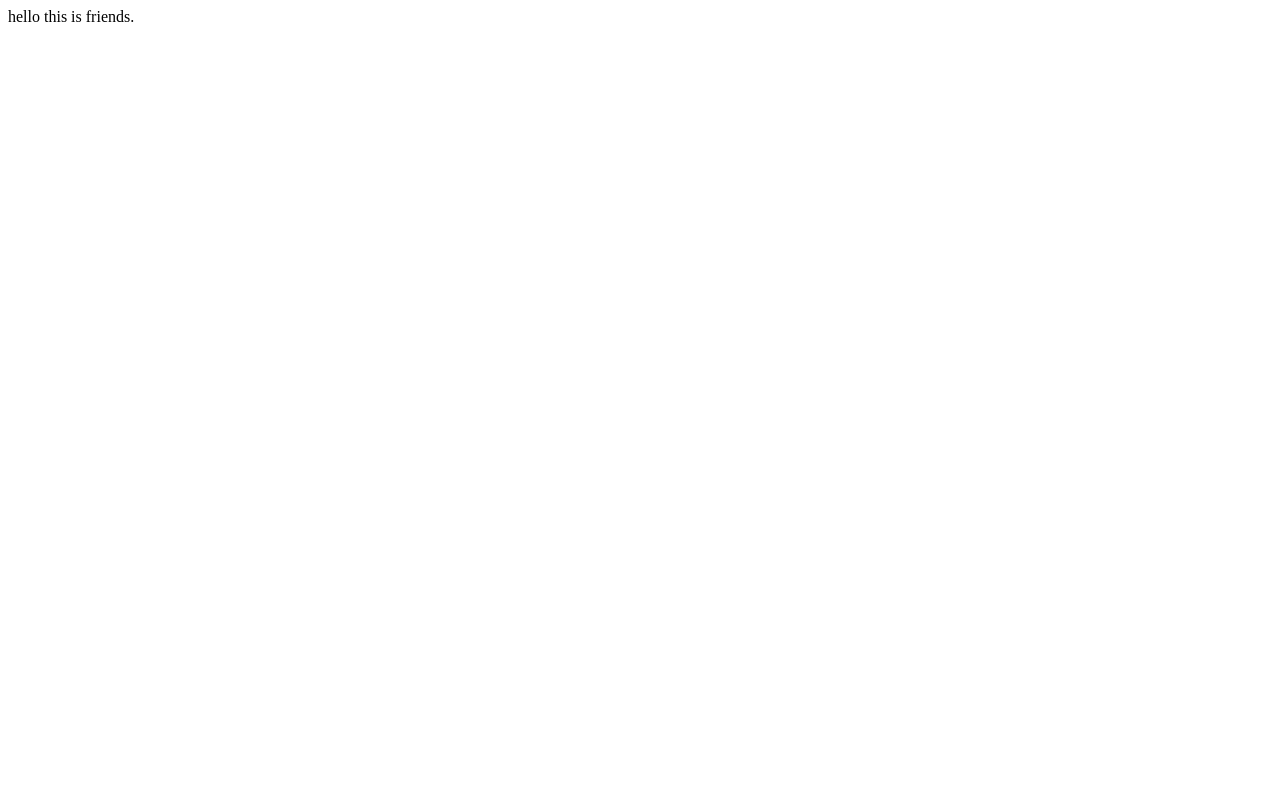
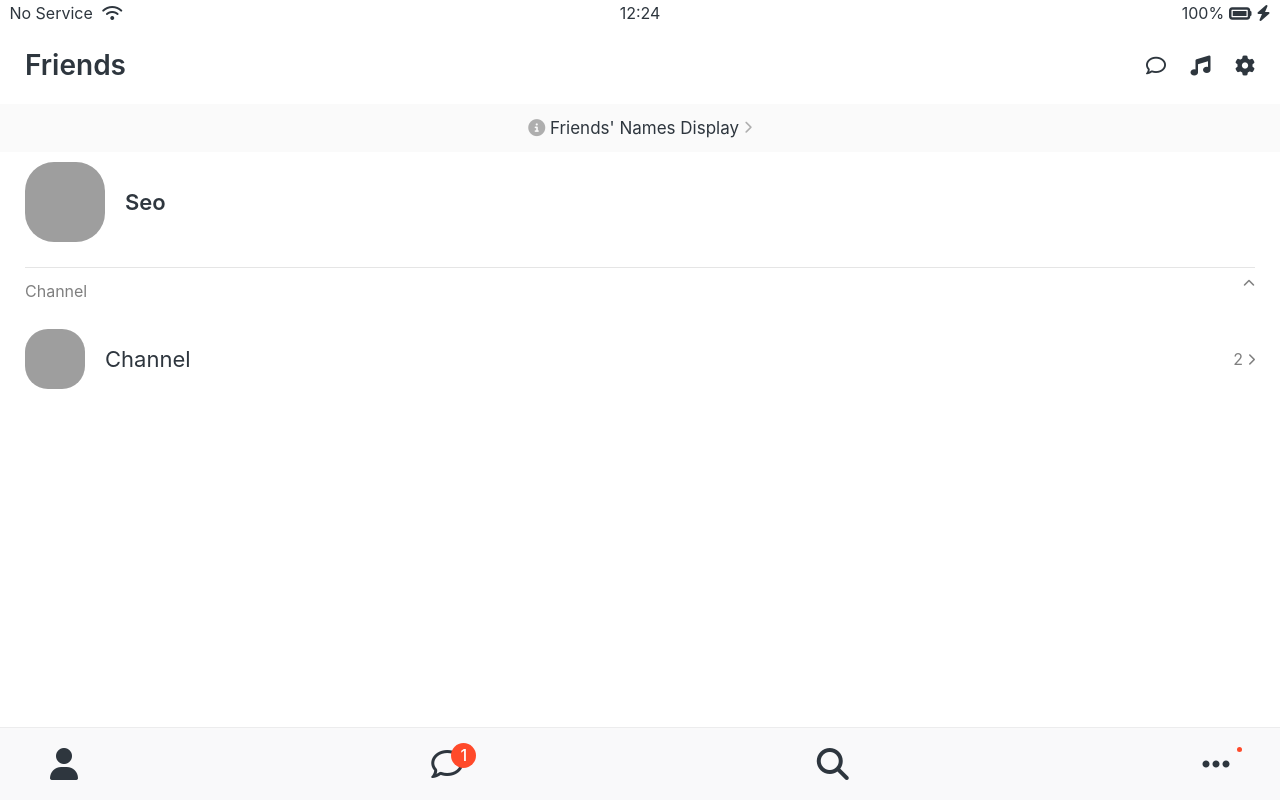
Before and after one commit to iam454/kokoa-clone-2021, a plain HTML site: page friends.html in a window 1280 px wide. Drawn offline with Linux system fonts and the light colour scheme; grey boxes are pictures that could not be loaded.

Commit message:
Finishing Friends Screen

```diff
--- /dev/null
+++ b/css/components/nav-bar.css
@@ -0,0 +1,44 @@
+.nav {
+  position: fixed;
+  bottom: 0;
+  width: 100%;
+  background-color: #f9f9fa;
+  padding: 20px 50px;
+  box-sizing: border-box;
+  border-top: 1px solid rgba(0, 0, 0, 0.05);
+}
+.nav__list {
+  display: flex;
+  justify-content: space-between;
+}
+.nav__link {
+  position: relative;
+  color: #2e363e;
+}
+
+.nav__notification {
+  background-color: rgb(255, 74, 42);
+  width: 25px;
+  height: 25px;
+  border-radius: 12.5px;
+  display: flex;
+  justify-content: center;
+  align-items: center;
+  color: white;
+  font-weight: 500;
+  position: absolute;
+  left: 20px;
+  bottom: 12.5px;
+}
+.nav__more {
+  background-color: rgb(255, 74, 42);
+  width: 5px;
+  height: 5px;
+  border-radius: 2.5px;
+  display: flex;
+  justify-content: center;
+  align-items: center;
+  position: absolute;
+  left: 35px;
+  bottom: 28px;
+}
--- /dev/null
+++ b/css/components/screen-header.css
@@ -0,0 +1,15 @@
+.screen-header {
+  display: flex;
+  justify-content: space-between;
+  align-items: center;
+  padding: var(--horizontal-space);
+}
+
+.screen-header__title {
+  font-size: 28px;
+  font-weight: 600;
+}
+
+.screen-header__icons span {
+  margin-left: 20px;
+}
--- /dev/null
+++ b/css/components/user-component.css
@@ -0,0 +1,45 @@
+.user-component {
+  justify-content: space-between;
+}
+
+.user-component,
+.user-component__column:first-child {
+  display: flex;
+  align-items: center;
+}
+
+.user-component__avatar {
+  width: 70px;
+  height: 70px;
+  border-radius: 29px;
+  margin-right: 20px;
+}
+
+.user-component__title {
+  font-weight: 600;
+  font-size: 22px;
+}
+
+.user-component__subtitle {
+  margin-top: 6.5px;
+  font-size: 17px;
+  color: rgba(0, 0, 0, 0.5);
+}
+
+.user-component__avatar--xl {
+  width: 80px;
+  height: 80px;
+}
+.user-component__avatar--sm {
+  width: 60px;
+  height: 60px;
+  border-radius: 23px;
+}
+
+.user-component__title--not-bold {
+  font-weight: 400;
+}
+
+.user-component__column:last-child {
+  color: rgba(0, 0, 0, 0.5);
+}
--- a/css/reset.css
+++ b/css/reset.css
@@ -126,3 +126,8 @@ table {
 input:focus {
   outline: none;
 }
+
+a {
+  color: inherit;
+  text-decoration: none;
+}
--- /dev/null
+++ b/css/screens/friends.css
@@ -0,0 +1,29 @@
+#friends-display-link {
+  text-align: center;
+  display: block;
+  background-color: #fafafa;
+  padding: 15px 0px;
+  font-size: 17px;
+  margin-bottom: 10px;
+}
+
+#friends-display-link i {
+  color: rgba(0, 0, 0, 0.3);
+}
+
+.friends-screen {
+  padding: 0px var(--horizontal-space);
+}
+
+.friends-screen__channel {
+  margin-top: 25px;
+  border-top: 1px solid rgba(0, 0, 0, 0.1);
+  padding-top: 15px;
+}
+
+.friends-screen__channel-header {
+  margin-bottom: 30px;
+  display: flex;
+  justify-content: space-between;
+  color: rgba(0, 0, 0, 0.5);
+}
--- a/css/styles.css
+++ b/css/styles.css
@@ -3,11 +3,16 @@
 
 /* Components */
 @import "components/status-bar.css";
+@import "components/nav-bar.css";
+@import "components/screen-header.css";
+@import "components/user-component.css";
 
 /* Screens */
 @import "screens/login.css";
+@import "screens/friends.css";
 
 body {
+  color: #2e363e;
   font-family: -apple-system, BlinkMacSystemFont, "Segoe UI", Roboto, Oxygen,
     Ubuntu, Cantarell, "Open Sans", "Helvetica Neue", sans-serif;
 }
--- a/css/variables.css
+++ b/css/variables.css
@@ -1,3 +1,4 @@
 :root {
   --yellow: #fae100;
+  --horizontal-space: 25px;
 }
--- a/friends.html
+++ b/friends.html
@@ -1 +1,108 @@
-hello this is friends.
+<!DOCTYPE html>
+<html lang="en">
+  <head>
+    <link rel="stylesheet" href="css/styles.css" />
+    <meta charset="UTF-8" />
+    <meta http-equiv="X-UA-Compatible" content="IE=edge" />
+    <meta name="viewport" content="width=device-width, initial-scale=1.0" />
+    <title>Friends - Kokoa Clone</title>
+  </head>
+  <body>
+    <div class="status-bar">
+      <div class="status-bar__column">
+        <span>No Service</span>
+        <i class="fas fa-wifi"></i>
+      </div>
+      <div class="status-bar__column">
+        <span>12:24</span>
+      </div>
+      <div class="status-bar__column">
+        <span>100%</span>
+        <i class="fas fa-battery-full fa-lg"></i>
+        <i class="fas fa-bolt"></i>
+      </div>
+    </div>
+
+    <header class="screen-header">
+      <h1 class="screen-header__title">Friends</h1>
+      <div class="screen-header__icons">
+        <span><i class="far fa-comment fa-lg"></i></span>
+        <span><i class="fas fa-music fa-lg"></i></span>
+        <span><i class="fas fa-cog fa-lg"></i></span>
+      </div>
+    </header>
+
+    <a id="friends-display-link"
+      ><i class="fas fa-info-circle"></i> Friends' Names Display
+      <i class="fas fa-chevron-right fa-xs"></i>
+    </a>
+
+    <main class="friends-screen">
+      <div class="user-component">
+        <div class="user-component__column">
+          <img
+            src="https://avatars.githubusercontent.com/u/29245056?s=200&v=4"
+            class="user-component__avatar user-component__avatar--xl"
+          />
+          <div class="user-component__text">
+            <h4 class="user-component__title">Seo</h4>
+            <!-- <h6 class="user-component__subtitle">this is text.</h6> -->
+          </div>
+        </div>
+        <div class="user-component__column"></div>
+      </div>
+      <div class="friends-screen__channel">
+        <div class="friends-screen__channel-header">
+          <span>Channel</span>
+          <i class="fas fa-chevron-up fa-xs"></i>
+        </div>
+        <div class="user-component">
+          <div class="user-component__column">
+            <img
+              src="https://avatars.githubusercontent.com/u/29245056?s=200&v=4"
+              class="user-component__avatar user-component__avatar--sm"
+            />
+            <div class="user-component__text">
+              <h4 class="user-component__title user-component__title--not-bold">
+                Channel
+              </h4>
+            </div>
+          </div>
+          <div class="user-component__column">
+            <span>2</span>
+            <i class="fas fa-chevron-right fa-xs"></i>
+          </div>
+        </div>
+      </div>
+    </main>
+
+    <nav class="nav">
+      <ul class="nav__list">
+        <li class="nav__btn">
+          <a class="nav__link" href="friends.html"
+            ><i class="fas fa-user fa-2x"></i
+          ></a>
+        </li>
+        <li class="nav__btn">
+          <a class="nav__link" href="#">
+            <span class="nav__notification">1</span
+            ><i class="far fa-comment fa-2x"></i
+          ></a>
+        </li>
+        <li class="nav__btn">
+          <a class="nav__link" href="#"><i class="fas fa-search fa-2x"></i></a>
+        </li>
+        <li class="nav__btn">
+          <a class="nav__link" href="#">
+            <span class="nav__more"></span
+            ><i class="fas fa-ellipsis-h fa-2x"></i
+          ></a>
+        </li>
+      </ul>
+    </nav>
+    <script
+      src="https://kit.fontawesome.com/6478f529f2.js"
+      crossorigin="anonymous"
+    ></script>
+  </body>
+</html>
```
